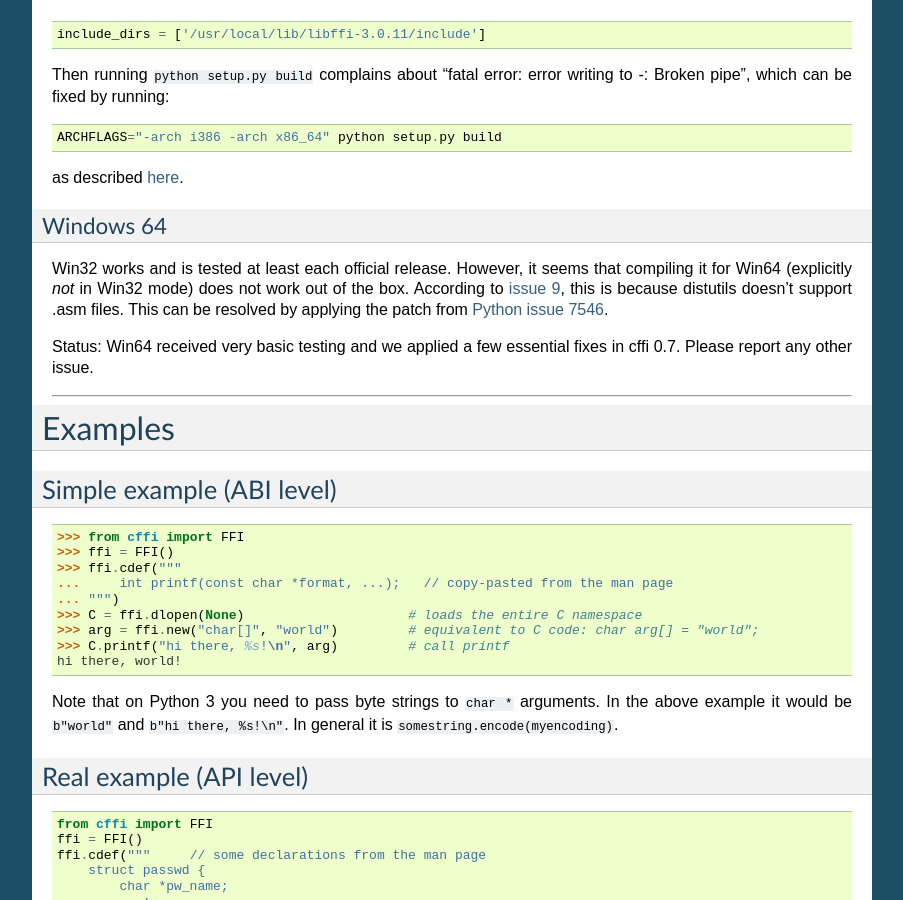
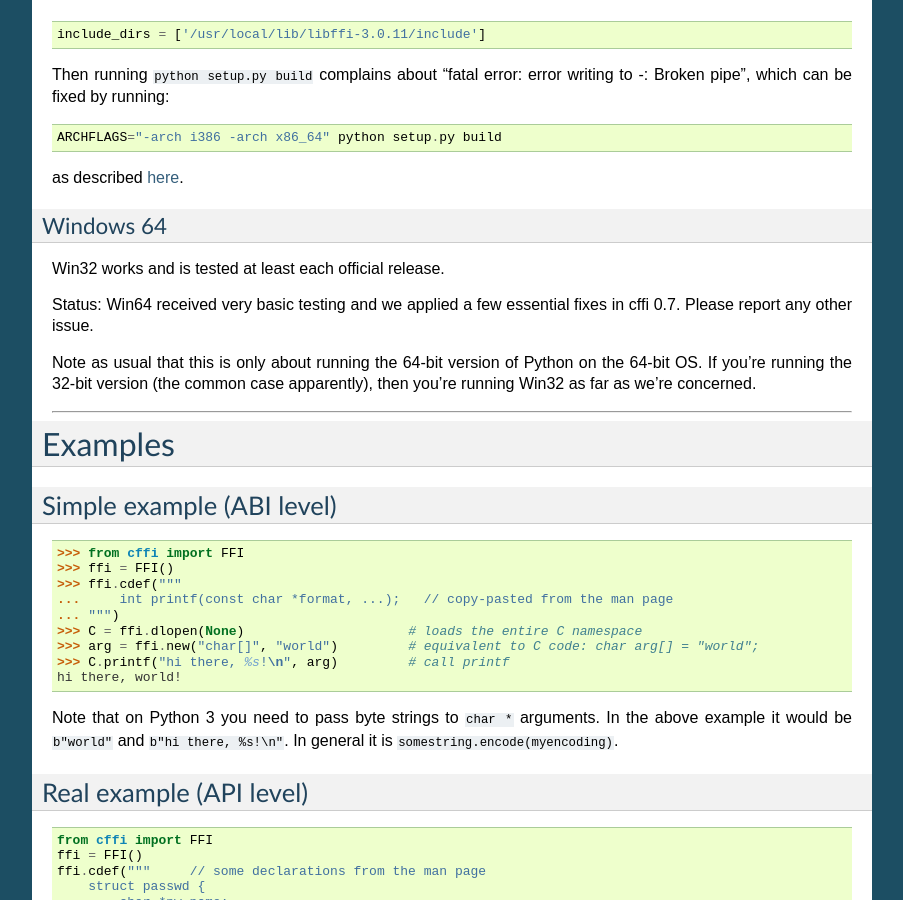
Before and after one commit to python-cffi/cffi, a Sphinx documentation site: the page built from doc/source/index.rst, in a window 1280 px wide and 900 px high, scrolled down 1865 px. Shown: the whole window, without its empty margins (198-1101 px from the left). Built offline with Sphinx 7.4.7, drawn with Linux system fonts in a browser that asks for light colours.

Commit message:
The Win64 problem with the .asm was fixed by checking in the .obj file.

```diff
--- a/doc/source/index.rst
+++ b/doc/source/index.rst
@@ -165,14 +165,15 @@ as described here_.
 Windows 64
 ++++++++++
 
-Win32 works and is tested at least each official release.  However, it
-seems that compiling it for Win64 (explicitly *not* in Win32 mode) does
-not work out of the box.  According to `issue 9`_, this is because
-distutils doesn't support .asm files.  This can be resolved by applying
-the patch from `Python issue 7546`_.
+Win32 works and is tested at least each official release.
 
 Status: Win64 received very basic testing and we applied a few essential
 fixes in cffi 0.7.  Please report any other issue.
+
+Note as usual that this is only about running the 64-bit version of
+Python on the 64-bit OS.  If you're running the 32-bit version (the
+common case apparently), then you're running Win32 as far as we're
+concerned.
 
 .. _`issue 9`: https://bitbucket.org/cffi/cffi/issue/9
 .. _`Python issue 7546`: http://bugs.python.org/issue7546
```
